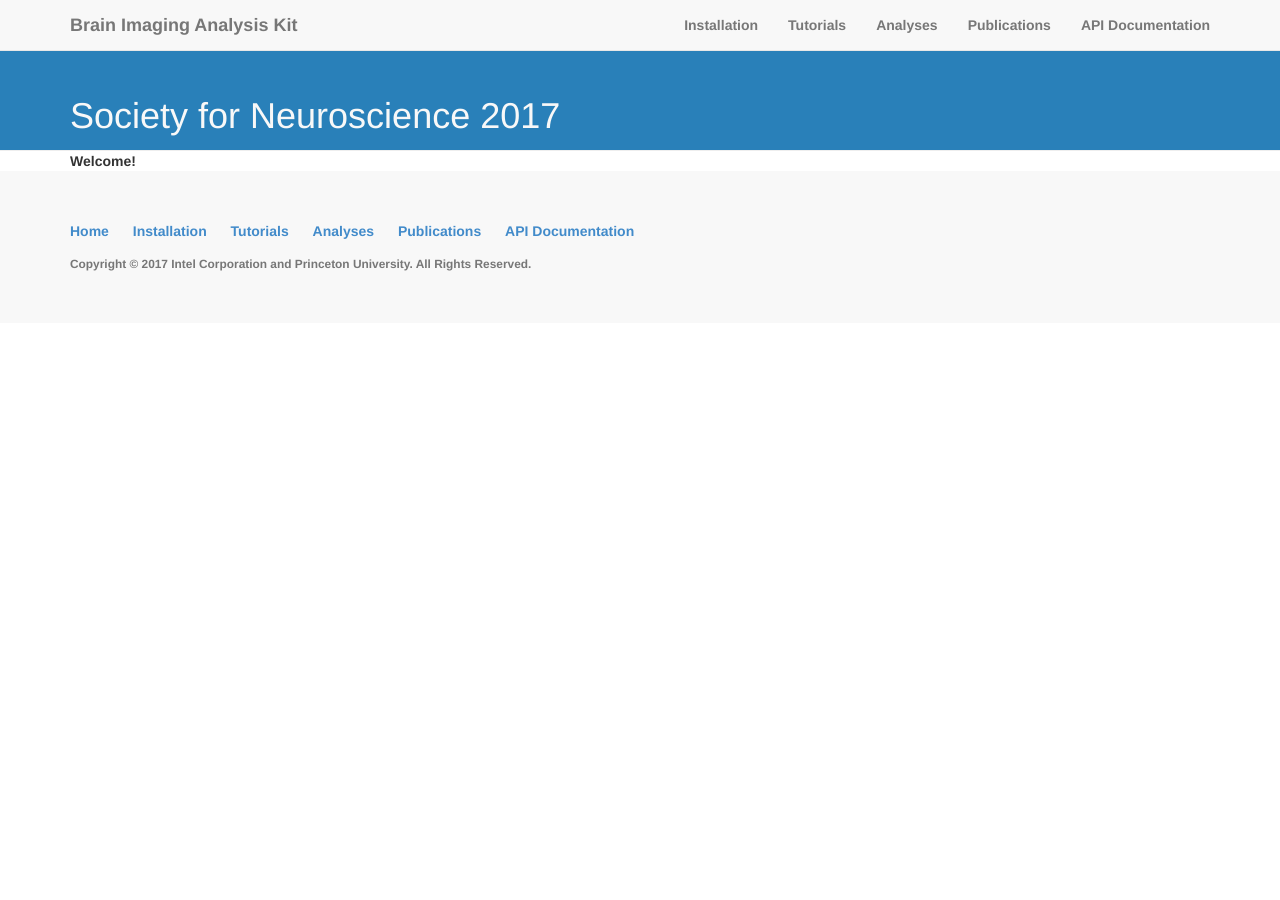
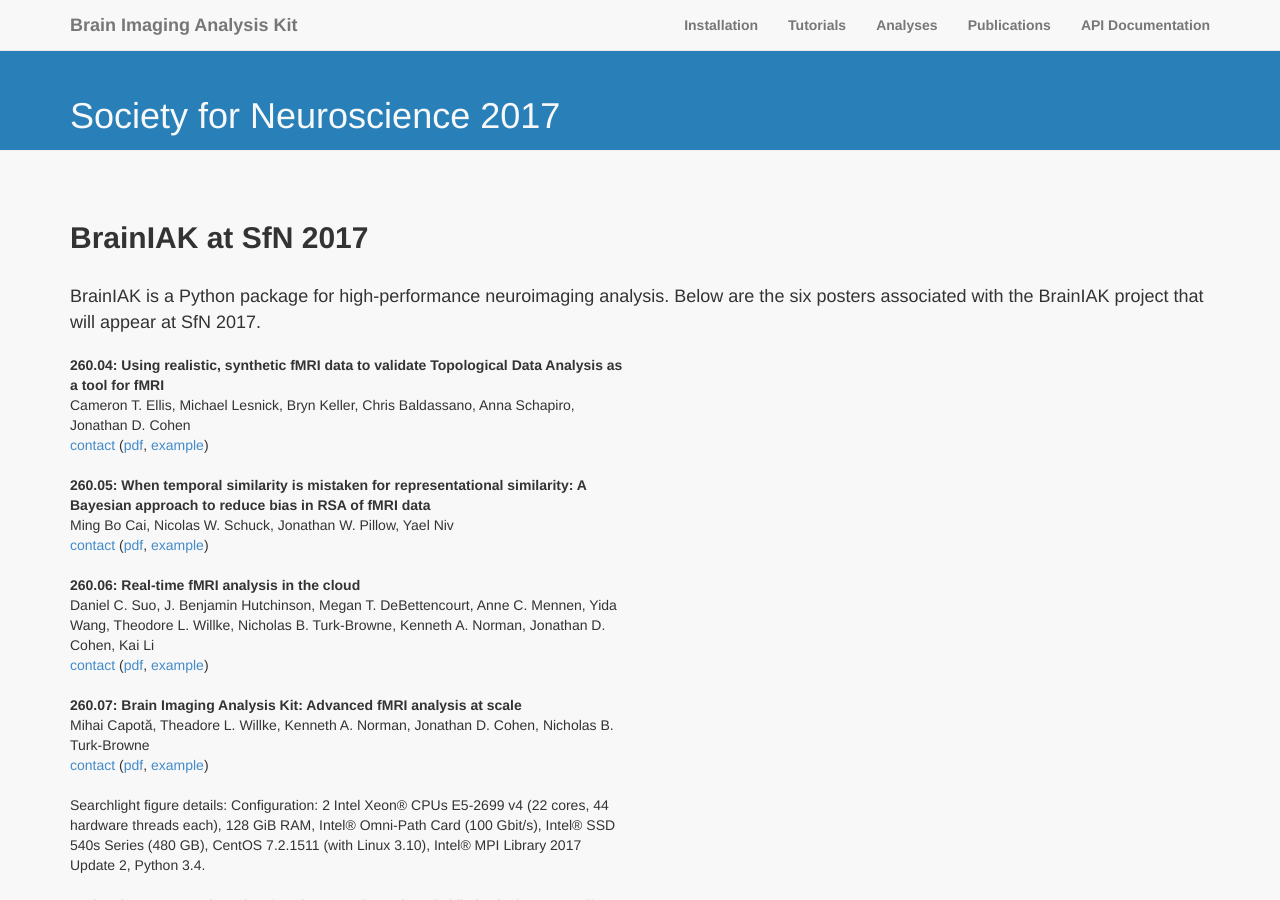
Before and after one commit to manojneuro/brainiak.github.io, a Jekyll site: the page built from sfn2017/index.md, in a window 1280 px wide and 900 px high. Built offline with Jekyll 4.4.1, drawn with Linux system fonts in a browser that asks for light colours; some of the changed text lies outside the part shown.

Commit message:
Populate SfN 2017 page

```diff
--- /dev/null
+++ b/_data/sfn2017.yml
@@ -0,0 +1,37 @@
+- id: 260.04
+  title: Using realistic, synthetic fMRI data to validate Topological Data Analysis as a tool for fMRI
+  authors: Cameron T. Ellis, Michael Lesnick, Bryn Keller, Chris Baldassano, Anna Schapiro, Jonathan D. Cohen
+  contact: cameron.ellis@yale.edu
+  pdf: 260.04.pdf
+  example: "https://github.com/CameronTEllis/brainiak/blob/master/examples/utils/fmrisim_example.py"
+- id: 260.05
+  title: "When temporal similarity is mistaken for representational similarity: A Bayesian approach to reduce bias in RSA of fMRI data"
+  authors: Ming Bo Cai, Nicolas W. Schuck, Jonathan W. Pillow, Yael Niv
+  contact: mcai@princeton.edu
+  pdf: 260.05.pdf
+  example: "https://github.com/lcnature/brainiak/tree/brsa_example/examples/reprsimil"
+- id: 260.06
+  title: Real-time fMRI analysis in the cloud
+  authors: Daniel C. Suo, J. Benjamin Hutchinson, Megan T. DeBettencourt, Anne C. Mennen, Yida Wang, Theodore L. Willke, Nicholas B. Turk-Browne, Kenneth A. Norman, Jonathan D. Cohen, Kai Li
+  contact: dsuo@cs.princeton.edu
+  pdf: 260.06.pdf
+  example: "https://github.com/brainiak/rtcloud"
+- id: 260.07
+  title: "Brain Imaging Analysis Kit: Advanced fMRI analysis at scale"
+  authors: Mihai Capot&#259;, Theadore L. Willke, Kenneth A. Norman, Jonathan D. Cohen, Nicholas B. Turk-Browne
+  contact: mihai.capota@intel.com
+  pdf: 260.07.pdf
+  notes: "Searchlight figure details: Configuration: 2 Intel Xeon® CPUs E5-2699 v4 (22 cores, 44 hardware threads each), 128 GiB RAM, Intel® Omni-Path Card (100 Gbit/s), Intel® SSD 540s Series (480 GB), CentOS 7.2.1511 (with Linux 3.10), Intel® MPI Library 2017 Update 2, Python 3.4.<br><br>Intel and Xeon are trademarks of Intel Corporation or its subsidiaries in the U.S. and/or other countries."
+  example: "https://github.com/brainiak/brainiak/tree/master/examples"
+- id: 260.08
+  title: Multi-subject fMRI data factor analysis using BrainIAK
+  authors: Hejia Zhang, Po-Hsuan Chen, Peter J. Ramadge
+  contact: hejiaz@princeton.edu
+  pdf: 260.08.pdf
+  paper: "https://arxiv.org/abs/1609.09432"
+- id: 260.09
+  title: Matrix-normal models for fMRI analysis
+  authors: Michael Shvartsman, Narayanan Sundaram, Mikio C. Aoi, Adam Charles, Theodore L. Willke, Jonathan D. Cohen
+  contact: ms44@princeton.edu
+  pdf: 260.09.pdf
+  paper: "https://arxiv.org/abs/1711.03058"
--- a/assets/css/style.css
+++ b/assets/css/style.css
@@ -24,6 +24,10 @@ h6 {
 .lead {
     font-size: 18px;
     font-weight: 400;
+}
+
+.text {
+   font-weight: 400;
 }
 
 .intro-header {
--- a/sfn2017/index.md
+++ b/sfn2017/index.md
@@ -3,6 +3,31 @@ layout: default
 title: Society for Neuroscience 2017
 ---
 
+<section>
+
+<div class='content-section-a'>
+
 <div class='container'>
-Welcome!
+
+<h2 class='section-heading'>BrainIAK at SfN 2017</h2>
+<div class='lead'>BrainIAK is a Python package for high-performance neuroimaging analysis. Below are the six posters associated with the BrainIAK project that will appear at SfN 2017.</div>
+
+{% for poster in site.data.sfn2017 %}
+   <div class='row'>
+   <div class='col-lg-6'>
+      {{ poster.id }}: {{ poster.title }}
+      <div class='text'>
+         {{ poster.authors }} <br>
+         <a href='mailto:{{ poster.contact }}?subject=SfN%202017%20poster'>contact</a>
+         (<a href='/sfn2017/{{ poster.pdf }}'>pdf</a>{% if poster.example %}, <a href='{{ poster.example }}'>example</a>{% endif %}{% if poster.paper %}, <a href='{{ poster.paper }}'>paper</a>{% endif %})
+         {% if poster.notes %} <br><br>{{ poster.notes }} {% endif %}
+      </div>
+   </div>
+   </div>
+   <br>
+{% endfor %}
 </div>
+
+</div>
+
+</section>
```
Also changed, not shown: 6 other files.
